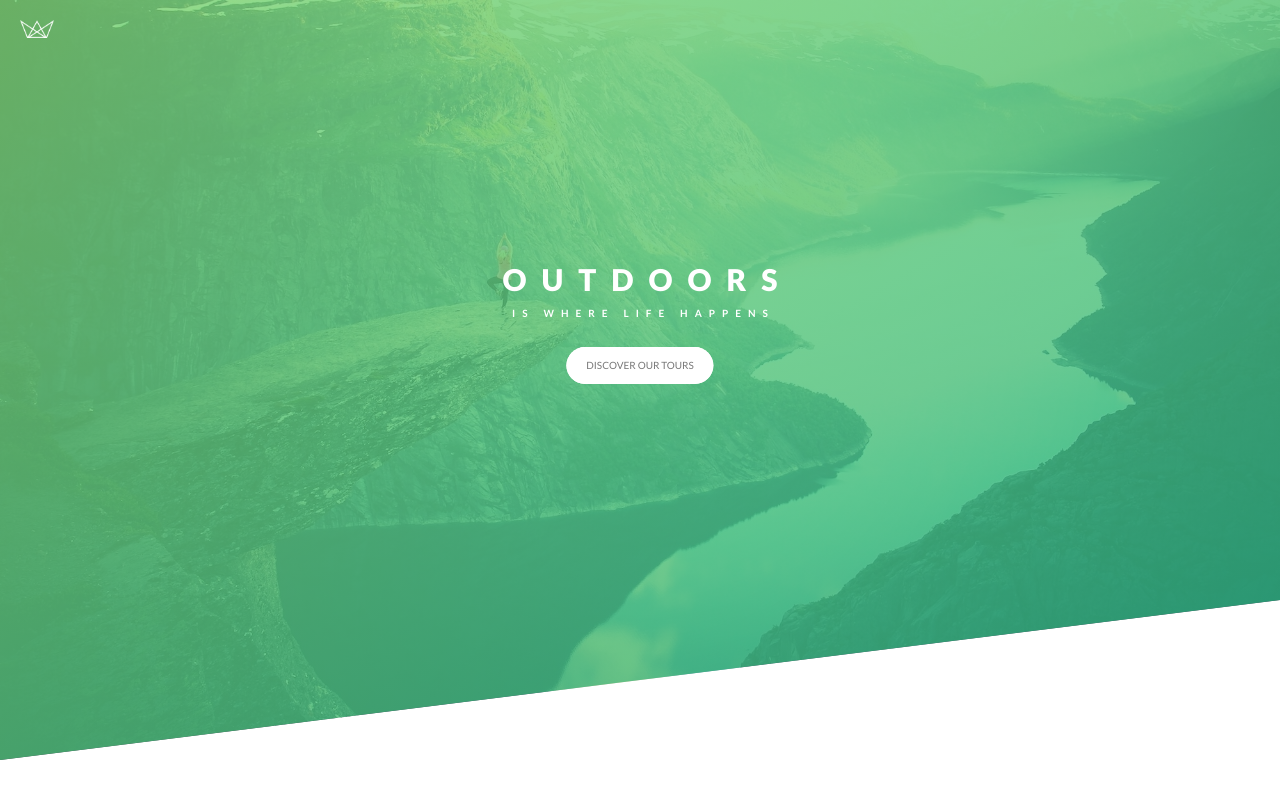
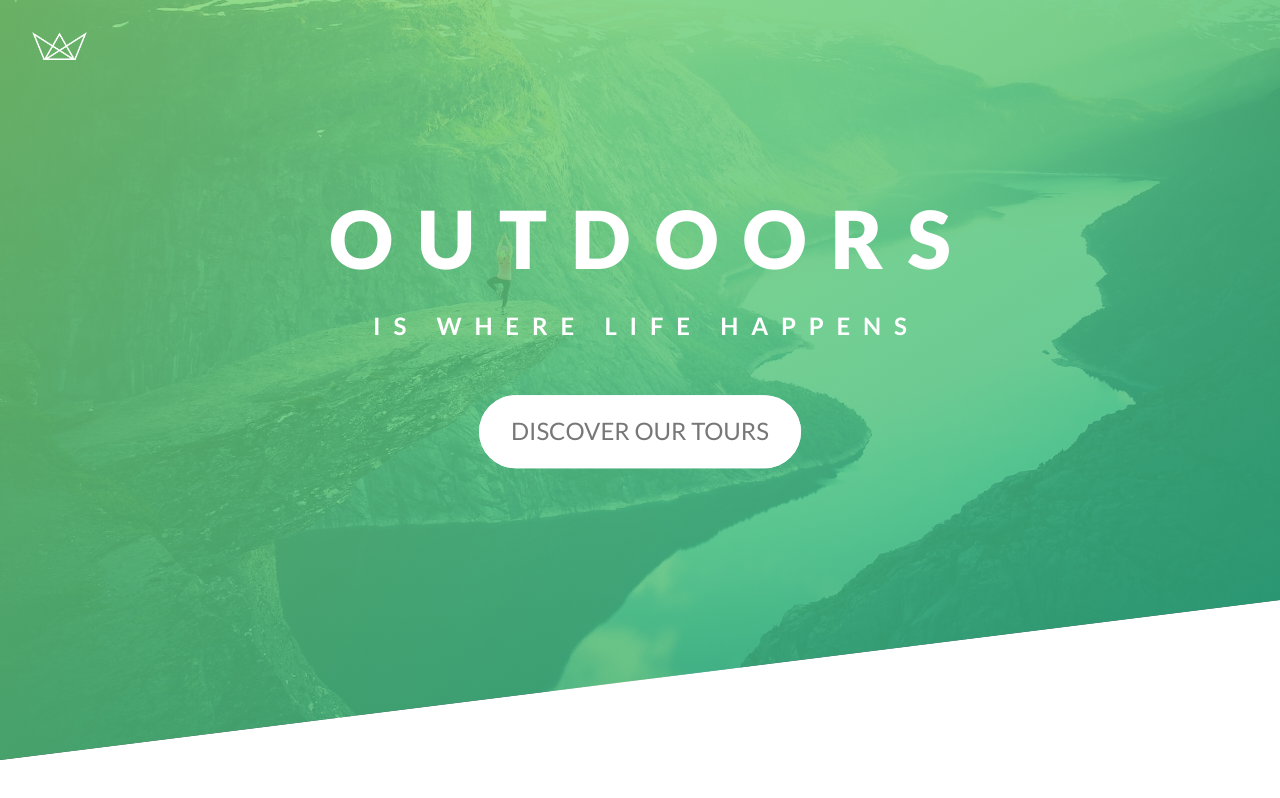
Before and after one commit to danh-bui/natours-mobile, a website: page index.html in a window 1280 px wide. Drawn offline with Linux system fonts and the light colour scheme.

Commit message:
Update style.css

```diff
--- a/css/style.css
+++ b/css/style.css
@@ -10,7 +10,7 @@ Dark green: #28b485;
   box-sizing: border-box; }
 
 html {
-  font-size: 5px; }
+  font-size: 50%; }
 
 body {
   font-family: "Lato", sans-serif;
@@ -47,7 +47,7 @@ body {
   backface-visibility: hidden; }
   .heading-primary-main {
     display: block;
-    font-size: 6rem;
+    font-size: 10rem;
     font-weight: 900;
     letter-spacing: 3rem;
     margin-right: -3rem;
@@ -56,10 +56,10 @@ body {
     animation-timing-function: ease-in-out; }
   .heading-primary-sub {
     display: block;
-    font-size: 2rem;
+    font-size: 3rem;
     font-weight: 700;
-    letter-spacing: 1.4rem;
-    margin-right: -1.4rem;
+    letter-spacing: 1.6rem;
+    margin-right: -1.6rem;
     animation: moveInRight 1s ease-in-out; }
 
 @keyframes moveInLeft {
@@ -98,10 +98,10 @@ body {
   text-decoration: none;
   padding: 2rem 4rem;
   border-radius: 100rem;
-  margin-top: 5rem;
+  margin-top: 6rem;
   transition: all .2s;
   position: relative;
-  font-size: 2rem; }
+  font-size: 3rem; }
 
 .btn:hover {
   transform: translateY(-0.4rem);
```
